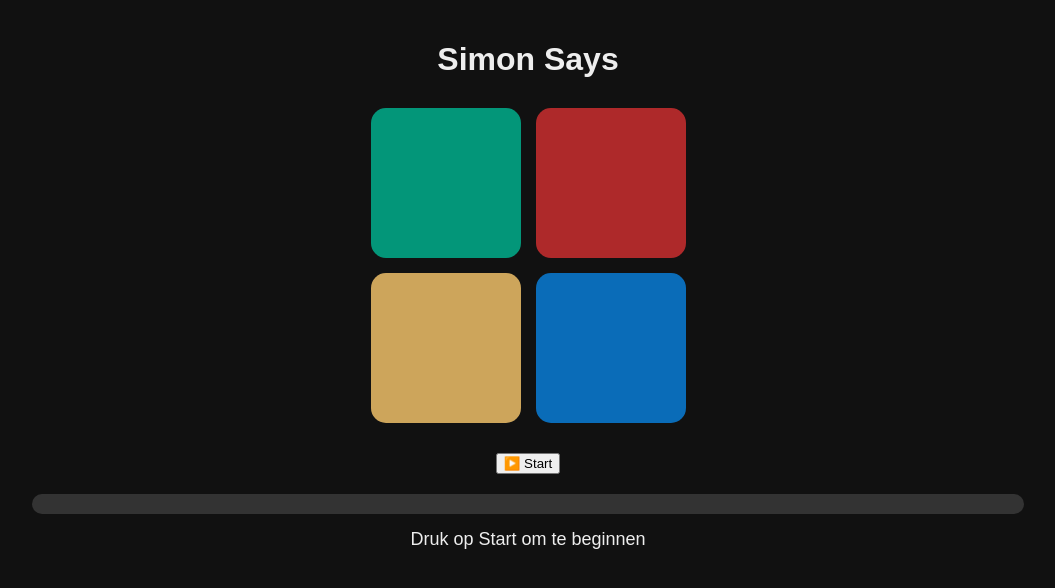
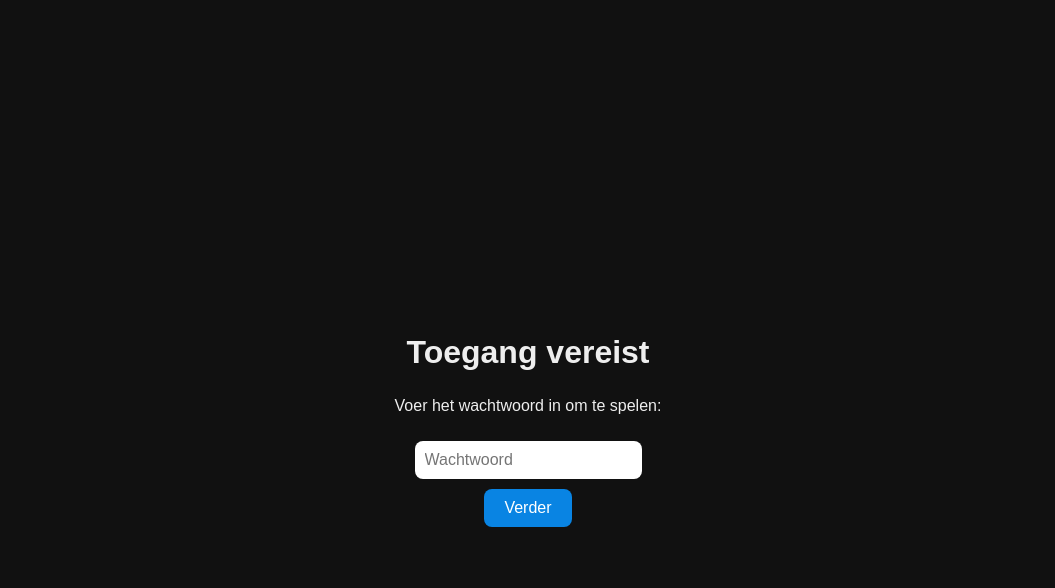
Before and after one commit to Lex038/SimonSays, a plain HTML site: page index.html in a window 1280 px wide. Shown: the whole page, without its empty margins (112-1167 px from the left). Drawn offline with Linux system fonts and the light colour scheme.

Commit message:
Update index.html

```diff
--- a/index.html
+++ b/index.html
@@ -1,4 +1,3 @@
-
 <!DOCTYPE html>
 <html lang="nl">
 <head>
@@ -16,6 +15,44 @@
 
     h1 {
       margin-bottom: 10px;
+    }
+
+    /* --- WACHTWOORDSCHERM --- */
+    #password-screen {
+      display: flex;
+      flex-direction: column;
+      align-items: center;
+      justify-content: center;
+      height: 100vh;
+    }
+
+    #password-screen input {
+      padding: 10px;
+      font-size: 16px;
+      border-radius: 8px;
+      border: none;
+      outline: none;
+      margin: 10px 0;
+    }
+
+    #password-screen button {
+      padding: 10px 20px;
+      font-size: 16px;
+      background: #0984e3;
+      border: none;
+      border-radius: 8px;
+      color: white;
+      cursor: pointer;
+      transition: background 0.3s;
+    }
+
+    #password-screen button:hover {
+      background: #74b9ff;
+    }
+
+    /* --- SPEL --- */
+    #game-container {
+      display: none;
     }
 
     #game {
@@ -74,6 +111,17 @@
   </style>
 </head>
 <body>
+  <!-- Wachtwoordscherm -->
+  <div id="password-screen">
+    <h1>Toegang vereist</h1>
+    <p>Voer het wachtwoord in om te spelen:</p>
+    <input type="password" id="password-input" placeholder="Wachtwoord">
+    <button onclick="checkPassword()">Verder</button>
+    <p id="password-error" style="color:#ff7675; display:none;">❌ Onjuist wachtwoord</p>
+  </div>
+
+  <!-- Spel -->
+  <div id="game-container">
     <h1>Simon Says</h1>
     <div id="game">
       <div id="green" class="btn"></div>
@@ -91,21 +139,36 @@
     </div>
 
     <div id="status">Druk op Start om te beginnen</div>
+  </div>
 
   <script>
+    /* ---------- WACHTWOORD ---------- */
+    const correctPassword = "noordkromp";
+
+    function checkPassword() {
+      const input = document.getElementById("password-input").value.trim().toLowerCase();
+      const error = document.getElementById("password-error");
+      if (input === correctPassword) {
+        document.getElementById("password-screen").style.display = "none";
+        document.getElementById("game-container").style.display = "block";
+      } else {
+        error.style.display = "block";
+      }
+    }
+
+    /* ---------- SPEL ---------- */
     const buttons = ["green", "red", "yellow", "blue"];
     let sequence = [];
     let playerSequence = [];
     let level = 0;
     let gameActive = false;
-
     const goalLevel = 18;
 
     const sounds = {
-      green: 440.00,  // C5
-      red: 523.25,    // D5
-      yellow: 659.26, // E5
-      blue: 830.61
+      green: 523.25,  // C5
+      red: 587.33,    // D5
+      yellow: 659.25, // E5
+      blue: 659.25
     };
 
     const waveforms = {
@@ -115,13 +178,10 @@
       blue: "sawtooth"
     };
 
-    // gedeelde AudioContext
     const audioCtx = new (window.AudioContext || window.webkitAudioContext)();
 
     function playSound(color) {
-      if (audioCtx.state === "suspended") {
-        audioCtx.resume();
-      }
+      if (audioCtx.state === "suspended") audioCtx.resume();
 
       const oscillator = audioCtx.createOscillator();
       const gainNode = audioCtx.createGain();
@@ -177,7 +237,7 @@
         playSound(sequence[i]);
         i++;
         if (i >= sequence.length) clearInterval(interval);
-      }, 500); // 2x zo snel
+      }, 500);
     }
 
     function highlight(color) {
```
Lines whose indentation alone changed are shown as unchanged.
